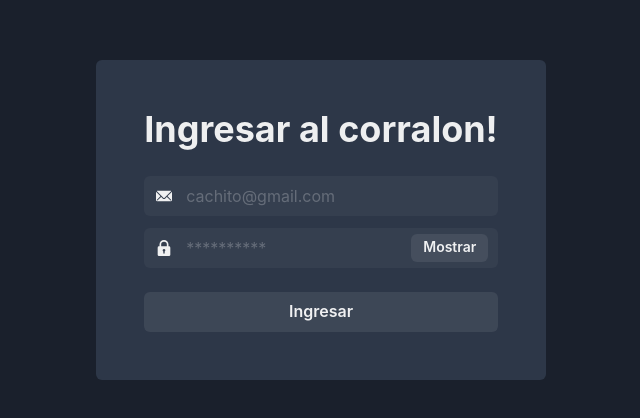
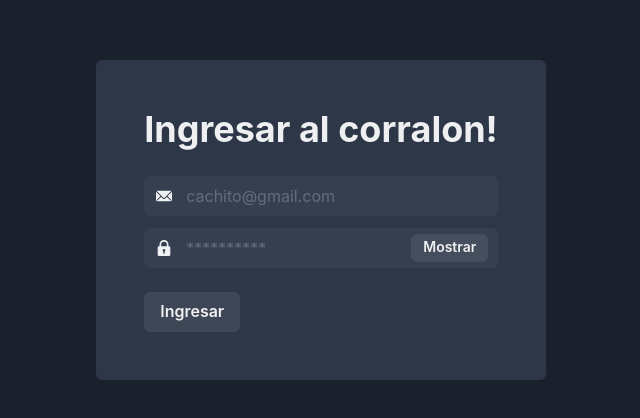
Before and after one commit to eldroan/dan-corralon-front, a Next.js app: page / in a window 1280 px wide. Shown: the part 180-598 px from the top of the page, without its empty margins (319-959 px from the left). Built offline with nearby package versions, Linux system fonts and the light colour scheme.

Commit message:
Se agrega form de login mockeado

```diff
--- a/api/index.js
+++ b/api/index.js
@@ -1 +1,2 @@
 export { default as getPedidos } from "./getPedidosMock";
+export { default as loginUser } from "./loginUserMock";
--- /dev/null
+++ b/api/loginUserMock.js
@@ -0,0 +1,12 @@
+export default async function loginUserMock(email, password) {
+  // Esperamos aleatoreamente entre 1000 y 3000 ms para nuestra "request"
+  const timeout = Math.floor(Math.random() * 2001) + 1000;
+  await new Promise((p) => setTimeout(p, timeout));
+
+  // Ejemplo hardcodeado de falla
+  if (email == "leandroamarillo@outlook.com") {
+    return { error: "Lo siento Leandro, me temo que no puedo hacer eso..." };
+  }
+
+  return { success: true };
+}
--- a/pages/index.js
+++ b/pages/index.js
@@ -7,19 +7,53 @@ import {
   InputGroup,
   InputLeftElement,
   InputRightElement,
+  FormControl,
+  Container,
+  Text,
+  useToast,
 } from "@chakra-ui/react";
 import { useState } from "react";
 import { useRouter } from "next/router";
+import { loginUser } from "../api";
 
 const Login = () => {
   const [showPassword, setShowPassword] = useState(false);
+  const [password, setPassword] = useState("");
+  const [email, setEmail] = useState("");
+  const [isLogginIn, setIsLogginIn] = useState(false);
+  const toast = useToast();
+
   const router = useRouter();
-  const navigateToHome = () => router.push("/home");
+
+  const handleSubmit = async (event) => {
+    // Usamos preventDefault para evitar el comportamiento default del form que es refrescar la pagina
+    event.preventDefault();
+
+    setIsLogginIn(true);
+    const result = await loginUser(email, password);
+    setIsLogginIn(false);
+
+    if (result.success) {
+      // Navegamos a Home
+      router.push("/home");
+    } else {
+      toast({
+        title: "Error",
+        description: result.error,
+        status: "error",
+        duration: 9000,
+        isClosable: true,
+      });
+    }
+  };
+
   return (
     <Flex height="100vh" alignItems="center" justifyContent="center">
       <Flex direction="column" p={12} rounded={6} background="gray.700">
         <Heading mb={6}>Ingresar al corralon!</Heading>
 
+        <form onSubmit={handleSubmit}>
+          <FormControl id="email" isRequired>
             <InputGroup>
               <InputLeftElement pointerEvents="none" children={<EmailIcon />} />
               <Input
@@ -27,15 +61,21 @@ const Login = () => {
                 variant="filled"
                 mb={3}
                 type="email"
+                value={email}
+                onChange={(event) => setEmail(event.target.value)}
               />
             </InputGroup>
+          </FormControl>
 
+          <FormControl id="password" isRequired>
             <InputGroup>
               <InputLeftElement pointerEvents="none" children={<LockIcon />} />
               <Input
                 placeholder="**********"
                 variant="filled"
                 type={showPassword ? "text" : "password"}
+                value={password}
+                onChange={(event) => setPassword(event.target.value)}
               />
               <InputRightElement w="6rem">
                 <Button
@@ -47,10 +87,12 @@ const Login = () => {
                 </Button>
               </InputRightElement>
             </InputGroup>
+          </FormControl>
 
-        <Button mt={6} onClick={navigateToHome}>
+          <Button mt={6} type="submit" isActive={isLogginIn}>
             Ingresar
           </Button>
+        </form>
       </Flex>
     </Flex>
   );
```
Lines whose indentation alone changed are shown as unchanged.
